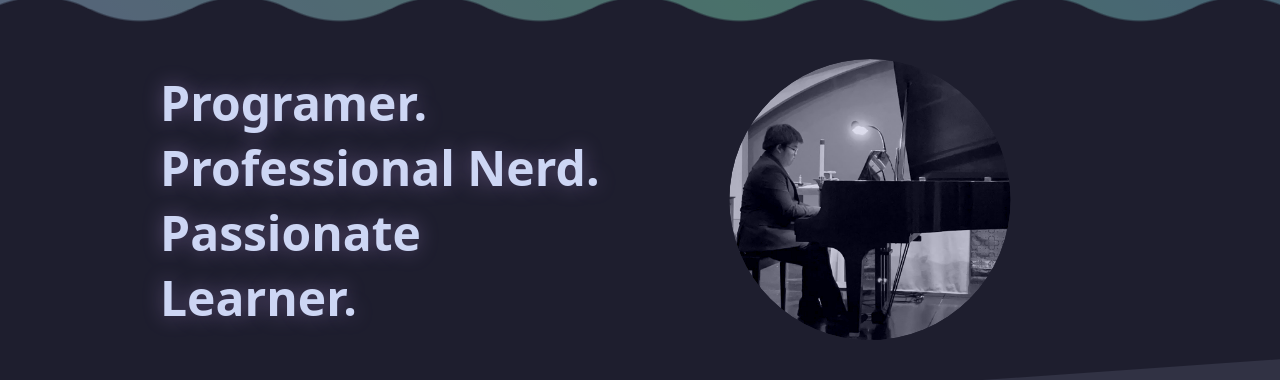
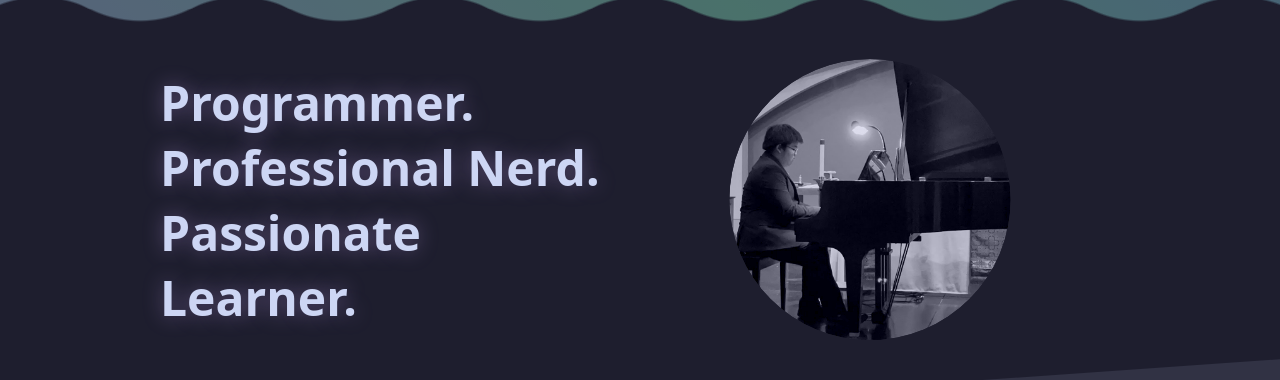
Before and after one commit to SSS-Says-Snek/personal-website, a SvelteKit app: page / in a window 1280 px wide. Shown: the part 317-697 px from the top of the page. Built offline with nearby package versions, Linux system fonts and the light colour scheme.

Commit message:
"Programer" -> "Programmer"

```diff
--- a/src/routes/+page.svelte
+++ b/src/routes/+page.svelte
@@ -28,7 +28,7 @@
 <div class="container">
   <section>
     <h2 class="description">
-      Programer.<br/>
+      Programmer.<br/>
       Professional Nerd.<br/>
       Passionate Learner.
     </h2>
```
